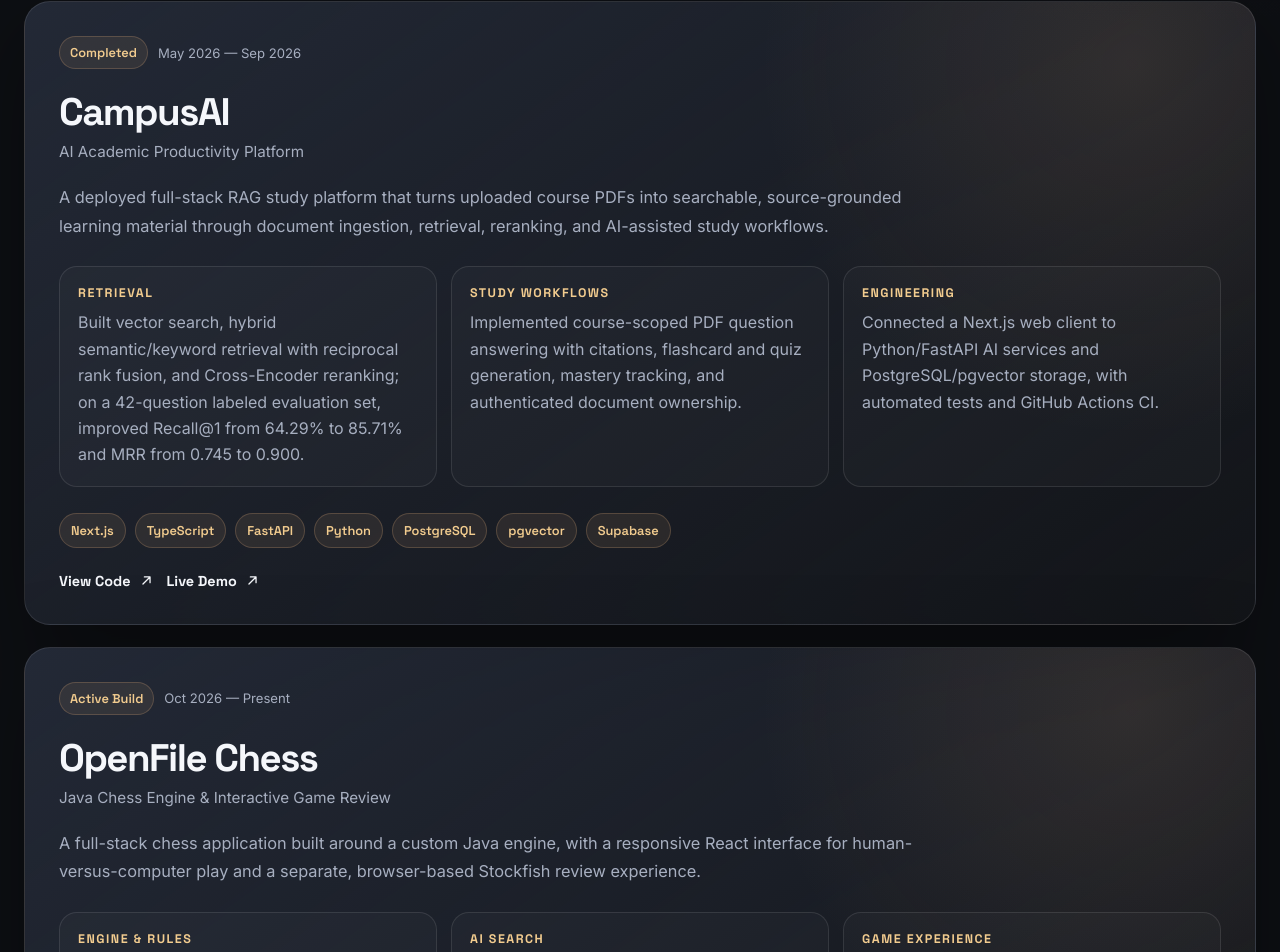
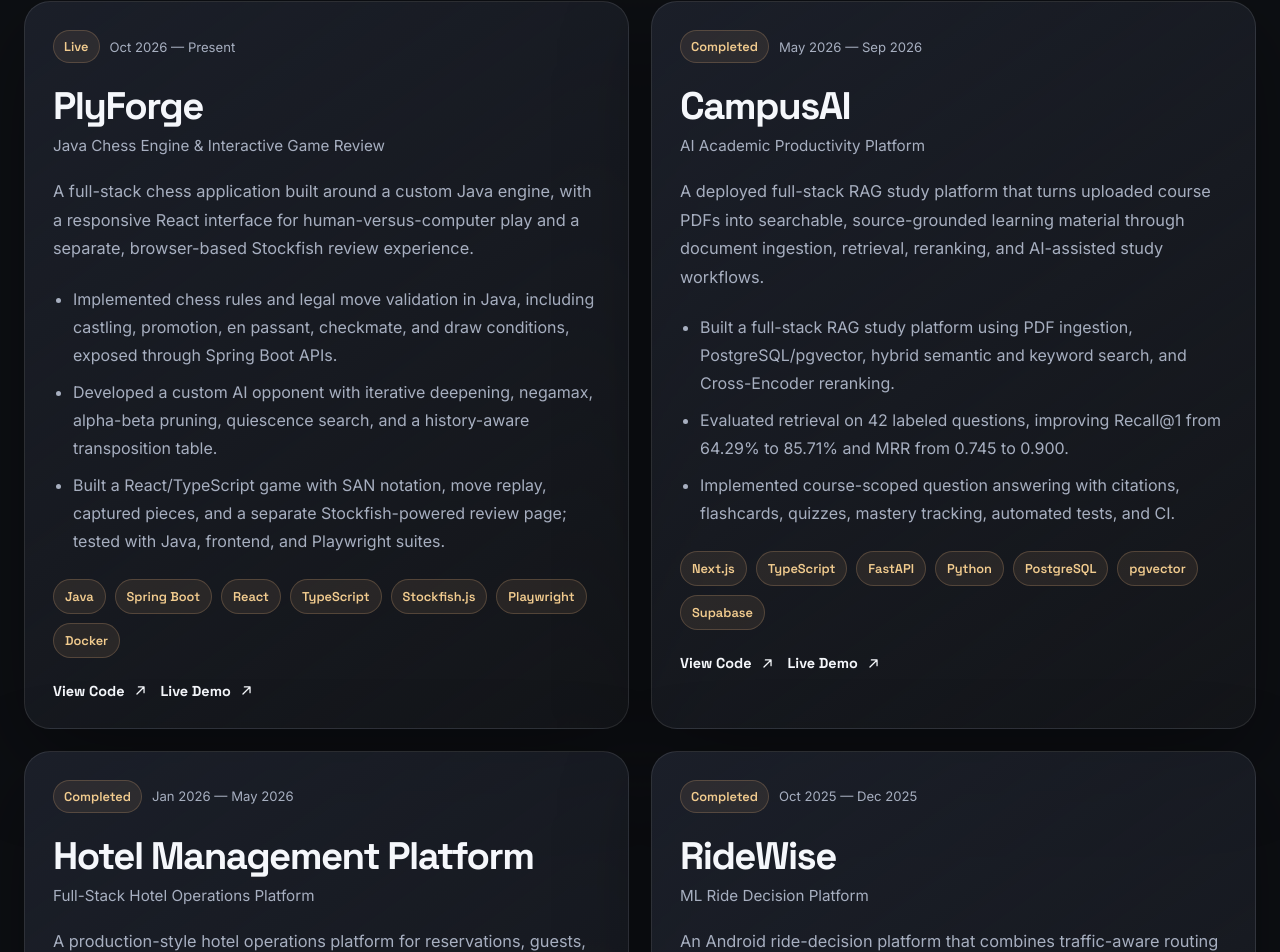
Before and after one commit to SohamxP/Soham-portfolio, a React (Vite) app: page / in a window 1280 px wide. Shown: the part 2528-3480 px from the top of the page. Built offline with nearby package versions, Linux system fonts and the light colour scheme.

Commit message:
Rename chess project to PlyForge, add live demo, and place latest projects side by side

```diff
--- a/src/data.js
+++ b/src/data.js
@@ -40,29 +40,42 @@ export const experience = [
 
 export const projects = [
   {
+    name: "PlyForge",
+    subtitle: "Java Chess Engine & Interactive Game Review",
+    featured: false,
+    status: "Live",
+    date: "Oct 2026 — Present",
+    description:
+      "A full-stack chess application built around a custom Java engine, with a responsive React interface for human-versus-computer play and a separate, browser-based Stockfish review experience.",
+    points: [
+      "Implemented chess rules and legal move validation in Java, including castling, promotion, en passant, checkmate, and draw conditions, exposed through Spring Boot APIs.",
+      "Developed a custom AI opponent with iterative deepening, negamax, alpha-beta pruning, quiescence search, and a history-aware transposition table.",
+      "Built a React/TypeScript game with SAN notation, move replay, captured pieces, and a separate Stockfish-powered review page; tested with Java, frontend, and Playwright suites.",
+    ],
+    tech: [
+      "Java",
+      "Spring Boot",
+      "React",
+      "TypeScript",
+      "Stockfish.js",
+      "Playwright",
+      "Docker",
+    ],
+    github: "https://github.com/SohamxP/chess-engine",
+    demo: "https://openfile-chess.onrender.com/",
+  },
+  {
     name: "CampusAI",
     subtitle: "AI Academic Productivity Platform",
-    featured: true,
+    featured: false,
     status: "Completed",
     date: "May 2026 — Sep 2026",
     description:
       "A deployed full-stack RAG study platform that turns uploaded course PDFs into searchable, source-grounded learning material through document ingestion, retrieval, reranking, and AI-assisted study workflows.",
-    highlights: [
-      {
-        label: "Retrieval",
-        value:
-          "Built vector search, hybrid semantic/keyword retrieval with reciprocal rank fusion, and Cross-Encoder reranking; on a 42-question labeled evaluation set, improved Recall@1 from 64.29% to 85.71% and MRR from 0.745 to 0.900.",
-      },
-      {
-        label: "Study Workflows",
-        value:
-          "Implemented course-scoped PDF question answering with citations, flashcard and quiz generation, mastery tracking, and authenticated document ownership.",
-      },
-      {
-        label: "Engineering",
-        value:
-          "Connected a Next.js web client to Python/FastAPI AI services and PostgreSQL/pgvector storage, with automated tests and GitHub Actions CI.",
-      },
+    points: [
+      "Built a full-stack RAG study platform using PDF ingestion, PostgreSQL/pgvector, hybrid semantic and keyword search, and Cross-Encoder reranking.",
+      "Evaluated retrieval on 42 labeled questions, improving Recall@1 from 64.29% to 85.71% and MRR from 0.745 to 0.900.",
+      "Implemented course-scoped question answering with citations, flashcards, quizzes, mastery tracking, automated tests, and CI.",
     ],
     tech: [
       "Next.js",
@@ -75,43 +88,6 @@ export const projects = [
     ],
     github: "https://github.com/SohamxP/campus-ai",
     demo: "https://campus-ai-peach.vercel.app",
-  },
-  {
-    name: "OpenFile Chess",
-    subtitle: "Java Chess Engine & Interactive Game Review",
-    featured: true,
-    status: "Active Build",
-    date: "Oct 2026 — Present",
-    description:
-      "A full-stack chess application built around a custom Java engine, with a responsive React interface for human-versus-computer play and a separate, browser-based Stockfish review experience.",
-    highlights: [
-      {
-        label: "Engine & Rules",
-        value:
-          "Implemented legal move generation, castling, en passant, promotion, checkmate, stalemate, repetition, and move-count draws in Java, exposed through a Spring Boot REST API.",
-      },
-      {
-        label: "AI Search",
-        value:
-          "Built a computer opponent using iterative deepening, negamax, alpha-beta pruning, quiescence search, and a history-aware transposition table with adjustable difficulty.",
-      },
-      {
-        label: "Game Experience",
-        value:
-          "Developed an interactive React/TypeScript board with FIDE algebraic notation, move replay, captured material, and a dedicated review page powered by Stockfish 19 Lite WebAssembly. Added Java, frontend, and Playwright tests.",
-      },
-    ],
-    tech: [
-      "Java",
-      "Spring Boot",
-      "React",
-      "TypeScript",
-      "Stockfish.js",
-      "Playwright",
-      "Docker",
-    ],
-    github: "https://github.com/SohamxP/chess-engine",
-    demo: "",
   },
   {
     name: "Hotel Management Platform",
```
